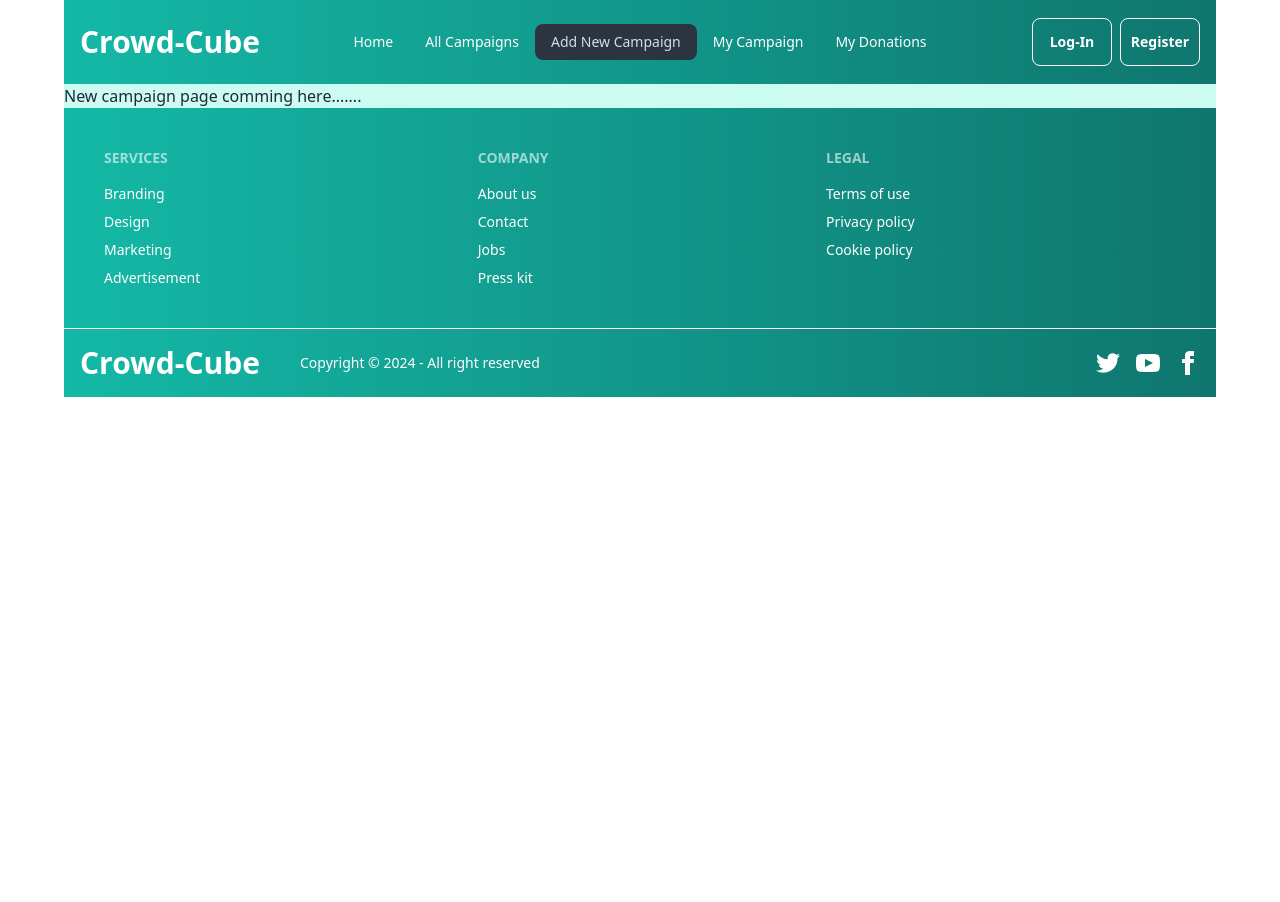
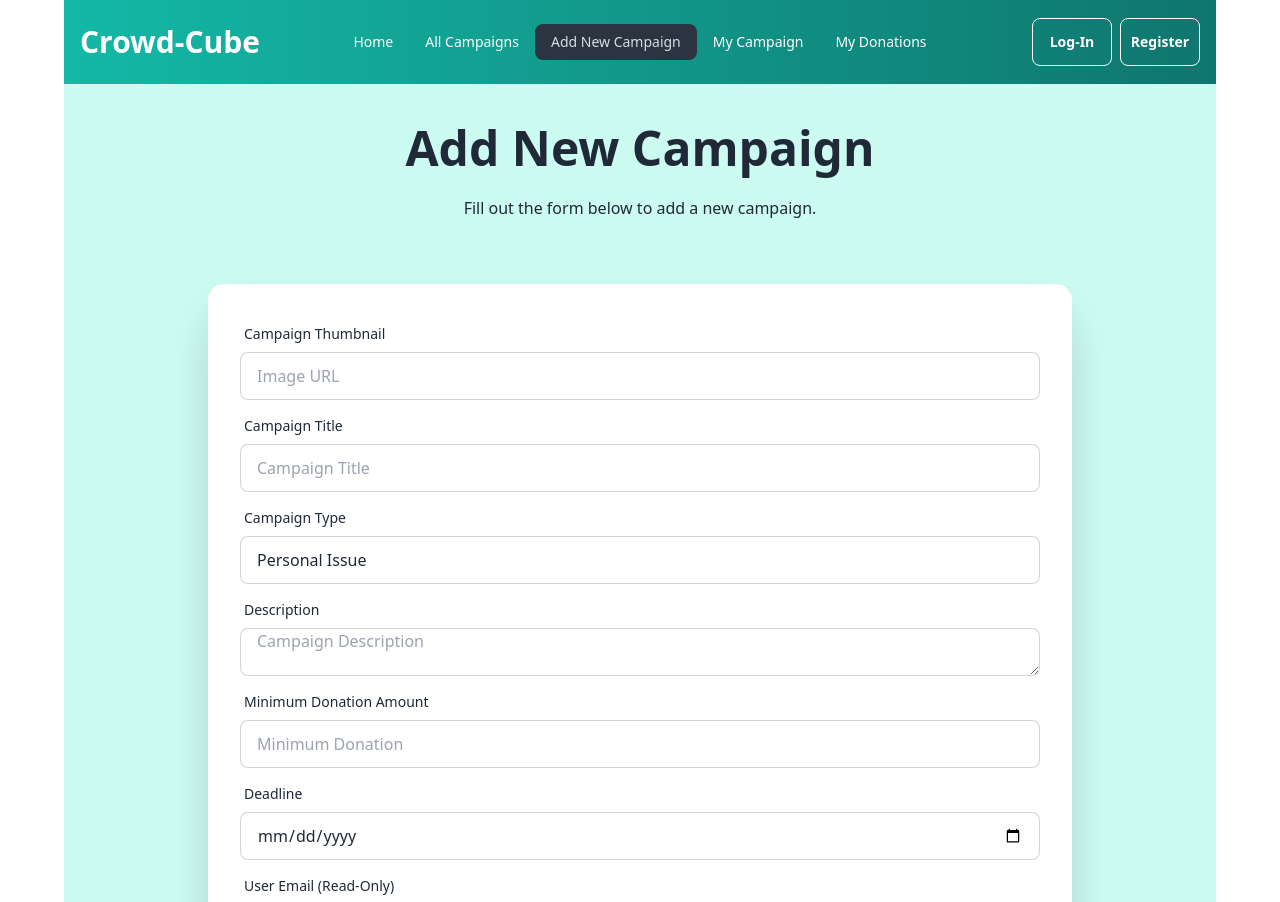
Before and after one commit to MehediBytes/crowd-cube-client, a React (Vite) app: page /new-campaign in a window 1280 px wide. Shown: the top 902 px of the page. Before the commit the page ends 800 px from the top, so only its background shows below. Built offline with nearby package versions, Linux system fonts and the light colour scheme; no server answers.

Commit message:
Adding Add campaign page

```diff
--- a/src/pages/NewCampaign.jsx
+++ b/src/pages/NewCampaign.jsx
@@ -1,11 +1,125 @@
-import React from 'react';
+import React, { useContext } from 'react';
+import { toast } from 'react-toastify';
+import { AuthContext } from '../provider/AuthProvider';
 
 const NewCampaign = () => {
+
+    const { user } = useContext(AuthContext);
+
+    const handleAddCampaign = e => {
+        e.preventDefault();
+
+        const image = e.target.image.value;
+        const title = e.target.title.value;
+        const campaignType = e.target.campaignType.value;
+        const description = e.target.description.value;
+        const minDonation = e.target.minDonation.value;
+        const deadline = e.target.deadline.value;
+        const userEmail = user?.email;
+        const userName = user?.displayName;
+
+        const newCampaign = { image, title, campaignType, description, minDonation, deadline, userEmail, userName };
+        console.log(newCampaign);
+
+        // send data to the server
+        fetch('http://localhost:5000/campaigns', {
+            method: 'POST',
+            headers: {
+                'Content-Type': 'application/json',
+            },
+            body: JSON.stringify(newCampaign),
+        })
+            .then(res => res.json())
+            .then(data => {
+                if (data.insertedId) {
+                    toast.success('Campaign added successfully!');
+                    e.target.reset();
+                }
+            })
+            .catch(error => {
+                toast.error('Something went wrong. Please try again.', error)
+            });
+    };
+
     return (
-        <div>
-            <h2>New campaign page comming here.......</h2>
+        <div className="lg:w-3/4 mx-auto mb-10">
+            <div className="text-center p-10">
+                <h1 className="text-5xl font-bold">Add New Campaign</h1>
+                <p className="py-6">
+                    Fill out the form below to add a new campaign.
+                </p>
+            </div>
+            <div className="card bg-base-100 shadow-2xl">
+                <form onSubmit={handleAddCampaign} className="card-body">
+                    {/* Form Fields */}
+                    <div className="form-control">
+                        <label className="label">
+                            <span className="label-text">Campaign Thumbnail</span>
+                        </label>
+                        <input type="text" name="image" placeholder="Image URL" className="input input-bordered" required />
+                    </div>
+
+                    <div className="form-control">
+                        <label className="label">
+                            <span className="label-text">Campaign Title</span>
+                        </label>
+                        <input type="text" name="title" placeholder="Campaign Title" className="input input-bordered" required />
+                    </div>
+
+                    <div className="form-control">
+                        <label className="label">
+                            <span className="label-text">Campaign Type</span>
+                        </label>
+                        <select name="campaignType" className="input input-bordered" required>
+                            <option value="personal issue">Personal Issue</option>
+                            <option value="startup">Startup</option>
+                            <option value="business">Business</option>
+                            <option value="creative ideas">Creative Ideas</option>
+                        </select>
+                    </div>
+
+                    <div className="form-control">
+                        <label className="label">
+                            <span className="label-text">Description</span>
+                        </label>
+                        <textarea name="description" placeholder="Campaign Description" className="input input-bordered" required></textarea>
+                    </div>
+
+                    <div className="form-control">
+                        <label className="label">
+                            <span className="label-text">Minimum Donation Amount</span>
+                        </label>
+                        <input type="number" name="minDonation" placeholder="Minimum Donation" className="input input-bordered" required />
+                    </div>
+
+                    <div className="form-control">
+                        <label className="label">
+                            <span className="label-text">Deadline</span>
+                        </label>
+                        <input type="date" name="deadline" className="input input-bordered" required />
+                    </div>
+
+                    <div className="form-control">
+                        <label className="label">
+                            <span className="label-text">User Email (Read-Only)</span>
+                        </label>
+                        <input type="email" name="userEmail" value={user?.email || ""} className="input input-bordered" readOnly />
+                    </div>
+
+                    <div className="form-control">
+                        <label className="label">
+                            <span className="label-text">User Name (Read-Only)</span>
+                        </label>
+                        <input type="text" name="userName" value={user?.displayName || ""} className="input input-bordered" readOnly />
+                    </div>
+
+                    <div className="form-control mt-6">
+                        <button className="btn bg-teal-600 text-white">Add Campaign</button>
+                    </div>
+                </form>
+            </div>
         </div>
     );
 };
 
-export default NewCampaign;<h2>New campaign page comming here.......</h2>
+export default NewCampaign;
```
